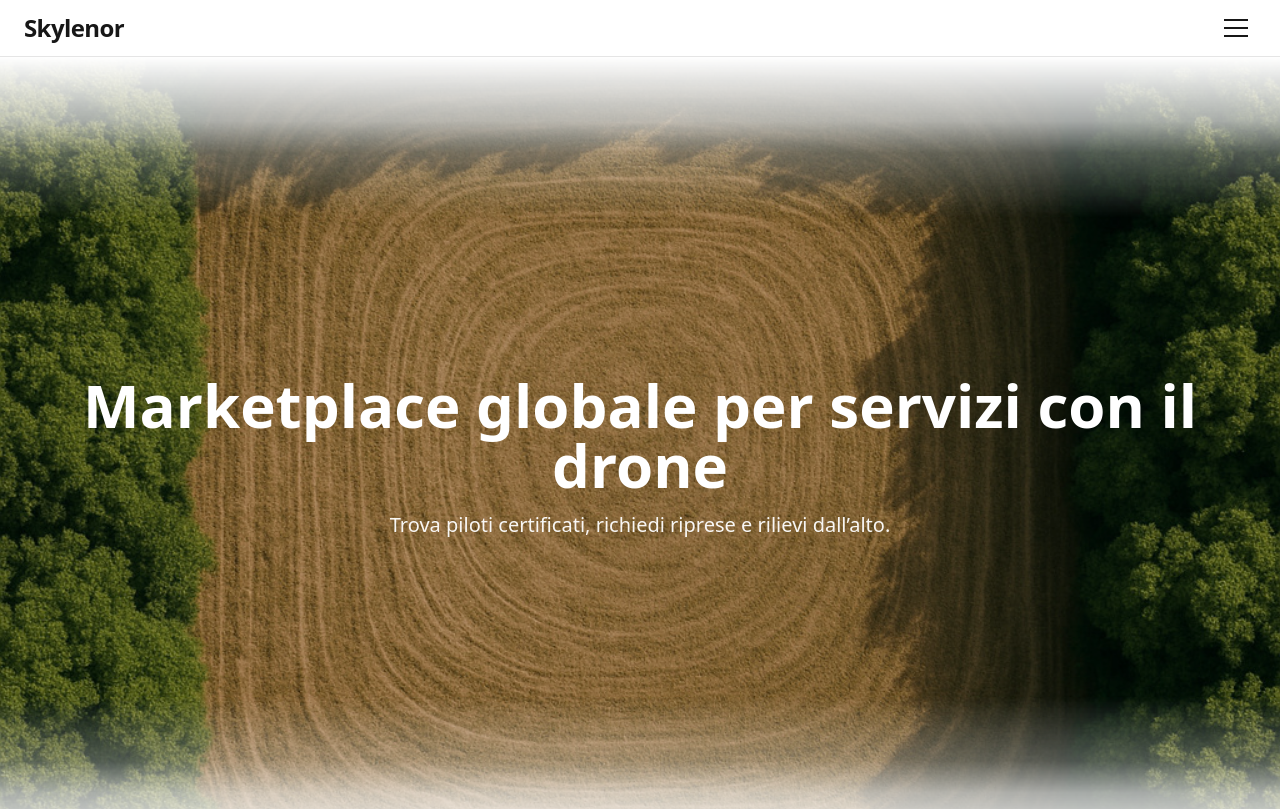
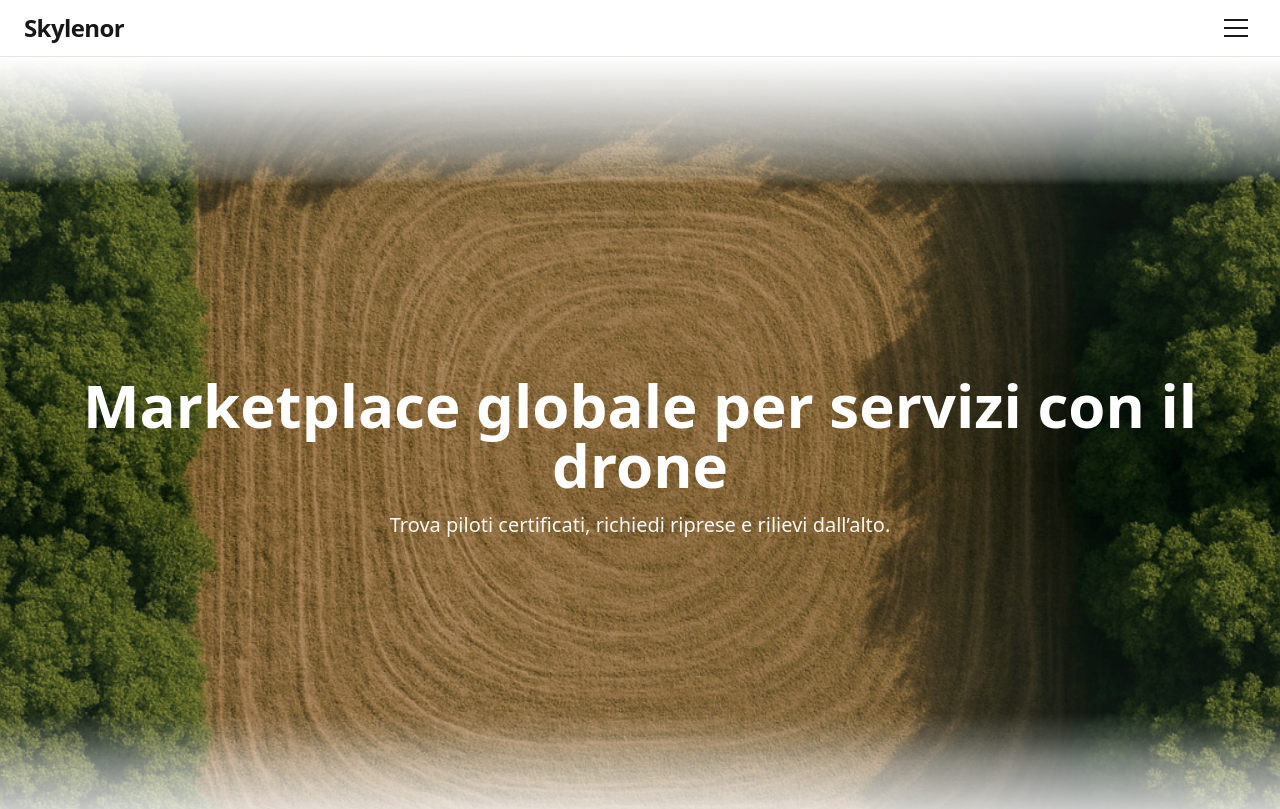
Before and after one commit to alessiomarciano007-prog/skylenor, a Next.js app: page / in a window 1280 px wide. Shown: the top 809 px of the page. Built offline with nearby package versions, Linux system fonts and the light colour scheme.

Commit message:
Update Section.tsx

```diff
--- a/app/components/Section.tsx
+++ b/app/components/Section.tsx
@@ -11,14 +11,21 @@ export default function Section({ children, className, fade = 180 }: Props) {
   // Gradiente centrato e morbido (copre solo una fascia limitata)
   const mask = `linear-gradient(
     to bottom,
-    rgba(0,0,0,0)   0%,
-    rgba(0,0,0,0.35) 8%,
-    rgba(0,0,0,0.70) 12%,
-    rgba(0,0,0,1)   20%,
-    rgba(0,0,0,1)   80%,
-    rgba(0,0,0,0.70) 88%,
-    rgba(0,0,0,0.35) 92%,
-    rgba(0,0,0,0)  100%
+    rgba(255,255,255,0)   0%,
+    rgba(255,255,255,0.10) 3%,
+    rgba(255,255,255,0.22) 6%,
+    rgba(255,255,255,0.38) 9%,
+    rgba(255,255,255,0.55) 12%,
+    rgba(255,255,255,0.78) 15%,
+    rgba(255,255,255,0.95) 16%,
+    #ffffff                 52%,
+    rgba(255,255,255,0.95) 82%,
+    rgba(255,255,255,0.78) 85%,
+    rgba(255,255,255,0.55) 88%,
+    rgba(255,255,255,0.38) 91%,
+    rgba(255,255,255,0.22) 94%,
+    rgba(255,255,255,0.10) 97%,
+    rgba(255,255,255,0)   100%
   )`;
 
   return (
```
